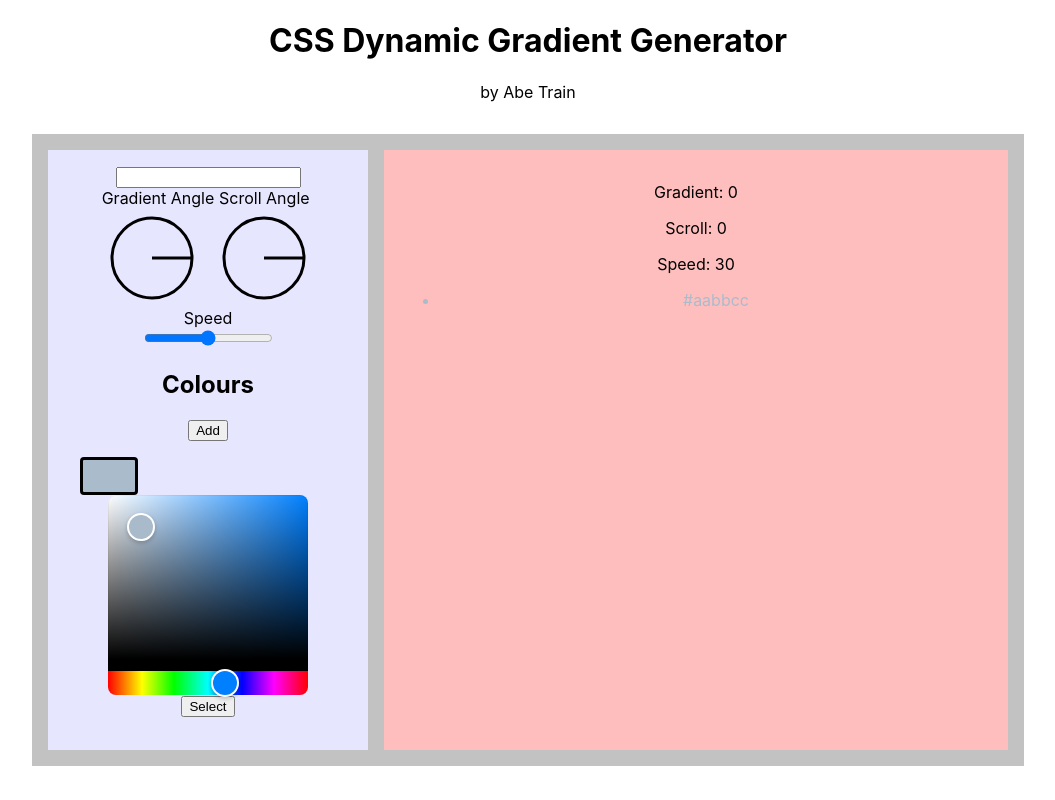
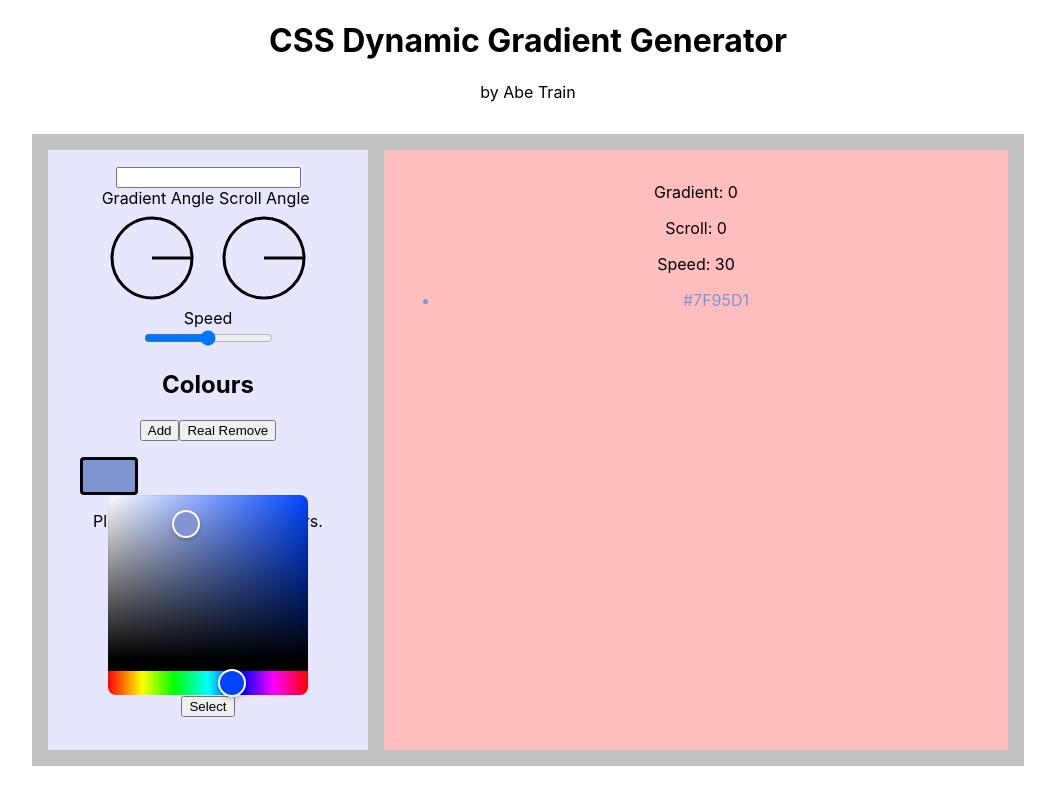
Before and after one commit to the-abe-train/dynamic-gradient, a React (Create React App) app: page / in a window 1280 px wide. Both pictures are taken after a click on the item 218 px from the left and 472 px from the top of the page. Shown: the whole page, without its empty margins (112-1167 px from the left). Built offline with nearby package versions, Linux system fonts and the light colour scheme.

Commit message:
Added remove colour button

```diff
--- a/src/console/Colours.js
+++ b/src/console/Colours.js
@@ -1,24 +1,19 @@
 import { HexColorPicker } from "react-colorful";
 import { useEffect, useState } from "react";
 
+// TODO Make the picker useable with only keyboard?
 
-const Picker = ({ setShow, colour, setColour }) => {
-  // TODO Make the picker useable with only keyboard
-
-  function selectColour() {
-    setShow(false);
-  }
+const Picker = ({ colour, setColour }) => {
 
   return (
-    <div id="pallet" >
+    <div >
       <HexColorPicker color={colour} onChange={setColour} />
-      <button onClick={selectColour}>Select</button>
     </div>
   )
 };
 
 function ColourSquare({ squareColour, setColour, squareNumber,
-  isActive, activate, activeColour }) {
+  isActive, setSquare, activeColour }) {
 
   const [show, setShow] = useState(false);
 
@@ -32,7 +27,7 @@ function ColourSquare({ squareColour, setColour, squareNumber,
       setShow(false);
     } else {
       setColour(squareColour);
-      activate(squareNumber);
+      setSquare(squareNumber);
       setShow(true);
     }
   }
@@ -57,8 +52,11 @@ function ColourSquare({ squareColour, setColour, squareNumber,
       <li className="colour-square" style={style} onClick={activateSquare}></li>
       {
         show &&
-        <Picker show={show} setShow={setShow} colour={activeColour}
-          setColour={setColour} />
+        <div  id="pallet">
+          <Picker show={show} setShow={setShow} colour={activeColour}
+            setColour={setColour} />
+            <button onClick={() => setShow(false)}>Select</button>
+        </div>
       }
     </div>
   )
@@ -67,13 +65,21 @@ function ColourSquare({ squareColour, setColour, squareNumber,
 
 export function Colours({ coloursList, setColoursList }) {
 
-  const [colour, setColour] = useState("#aabbcc");
+  const [colour, setColour] = useState("#7F95D1");
   const [square, setSquare] = useState(null);
-
 
   function addColour() {
     setColoursList([...coloursList, colour]);
     setSquare(coloursList.length);
+  }
+
+  function removeColour() {
+    if (square) {
+      const newList = [...coloursList];
+      newList.splice(square, 1);
+      setColoursList(newList);
+      setSquare(null);
+    }
   }
 
   // Change colour using useEffect
@@ -82,9 +88,8 @@ export function Colours({ coloursList, setColoursList }) {
   useEffect(() => {
     const newList = [...coloursList];
     newList.splice(square, 1, colour);
-    console.log(newList);
     setColoursList(newList);
-  // eslint-disable-next-line react-hooks/exhaustive-deps
+    // eslint-disable-next-line react-hooks/exhaustive-deps
   }, [colour])
 
 
@@ -92,12 +97,17 @@ export function Colours({ coloursList, setColoursList }) {
     <div className="colours">
       <h2>Colours</h2>
       <button onClick={addColour}>Add</button>
+      <button onClick={removeColour}>Real Remove</button>
       <ul className="colours-list">
         {coloursList.map((squareColour, index) => {
           const isActive = index === square;
-          return <ColourSquare key={index} setColour={setColour} squareNumber={index} activate={setSquare} activeColour={colour} squareColour={squareColour} isActive={isActive} />
+          return <ColourSquare key={index} setColour={setColour} squareNumber={index}
+          setSquare={setSquare} activeColour={colour} squareColour={squareColour} isActive={isActive} />
         })}
       </ul>
+      {(coloursList.length < 3) &&
+      <p>Please have at least 2 colours.</p>
+      }
     </div>
   )
 }
```
